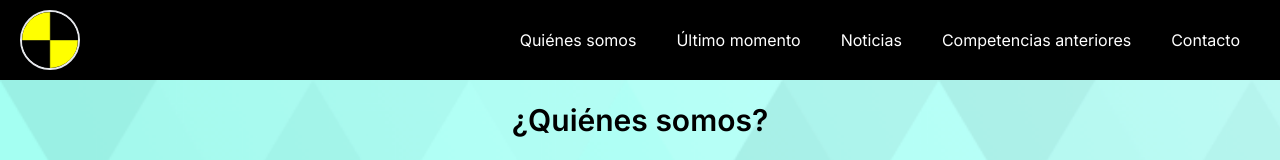
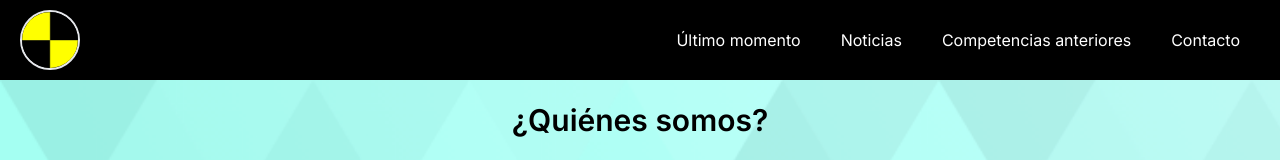
Before and after one commit to UrielJolodovsky/Orden-Mortimeriana-web, a Next.js app in the folder sitio-cuarentena/: page / in a window 1280 px wide. Shown: the top 160 px of the page. Built offline with nearby package versions, Linux system fonts and the light colour scheme.

Commit message:
delete "Quienes Somos" from Header

```diff
--- a/sitio-cuarentena/src/components/Header.tsx
+++ b/sitio-cuarentena/src/components/Header.tsx
@@ -14,7 +14,7 @@ export default function Header() {
                 </div>
                <div className="md:flex md:justify-end md:items-center md:w-4/5 hidden">
                     <ul className="flex text-white gap-10 mr-10 lg:text-base text-xs">
-                        <li><a href="#quienes-somos" className="relative w-fit block after:block after:content-[''] after:absolute after:h-[2px] after:bg-white after:w-full after:scale-x-0 after:hover:scale-x-100 after:transition after:duration-300 after:origin-center">Quiénes somos</a></li>
+                        {/* <li><a href="#quienes-somos" className="relative w-fit block after:block after:content-[''] after:absolute after:h-[2px] after:bg-white after:w-full after:scale-x-0 after:hover:scale-x-100 after:transition after:duration-300 after:origin-center">Quiénes somos</a></li> */}
                         <li><a href="#ultimo-momento" className="relative w-fit block after:block after:content-[''] after:absolute after:h-[2px] after:bg-white after:w-full after:scale-x-0 after:hover:scale-x-100 after:transition after:duration-300 after:origin-center">Último momento</a></li>
                         <li><a href="#noticias" className="relative w-fit block after:block after:content-[''] after:absolute after:h-[2px] after:bg-white after:w-full after:scale-x-0 after:hover:scale-x-100 after:transition after:duration-300 after:origin-center">Noticias</a></li>
                         <li><a href="#competencias-anteriores" className="relative w-fit block after:block after:content-[''] after:absolute after:h-[2px] after:bg-white after:w-full after:scale-x-0 after:hover:scale-x-100 after:transition after:duration-300 after:origin-center">Competencias anteriores</a></li>
```
